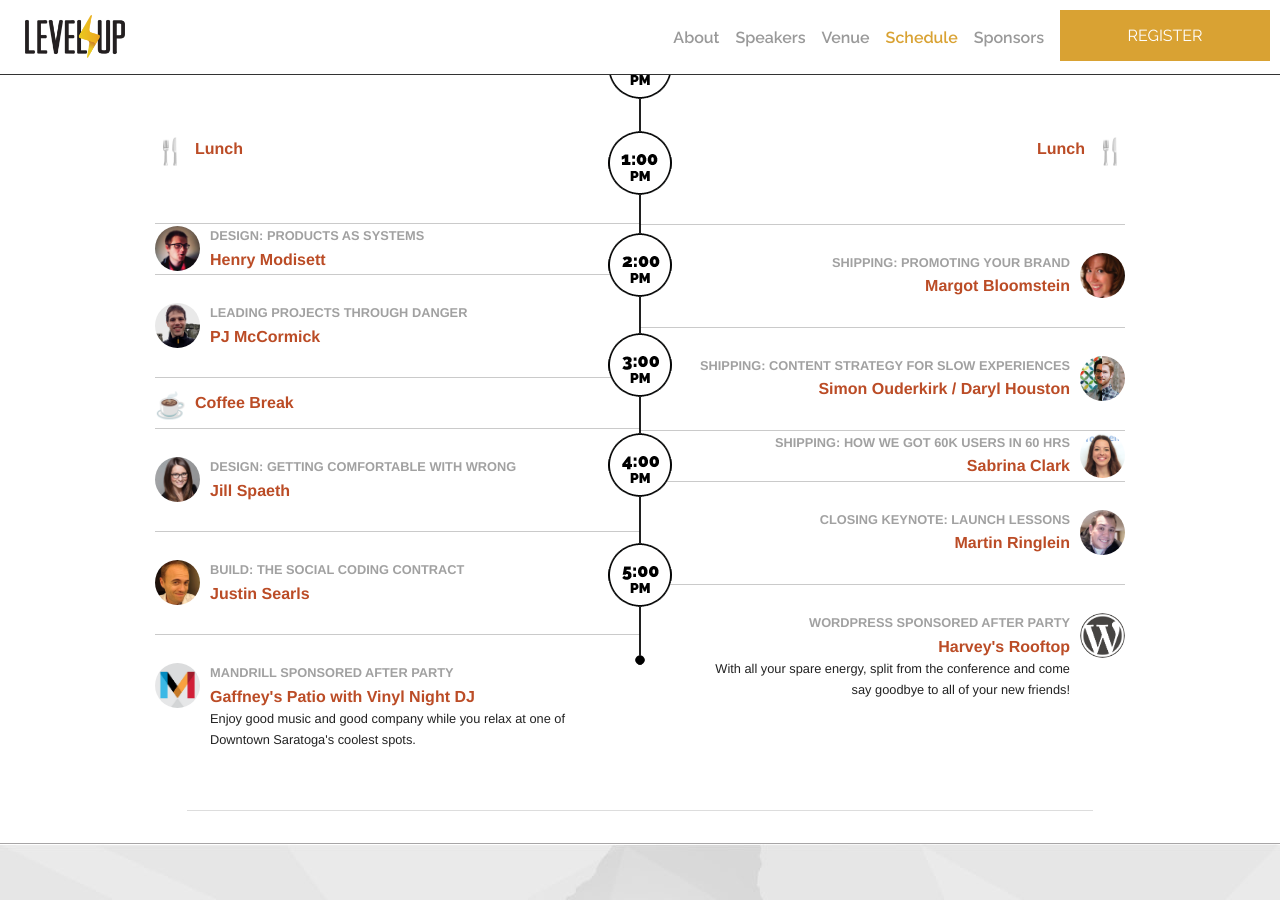
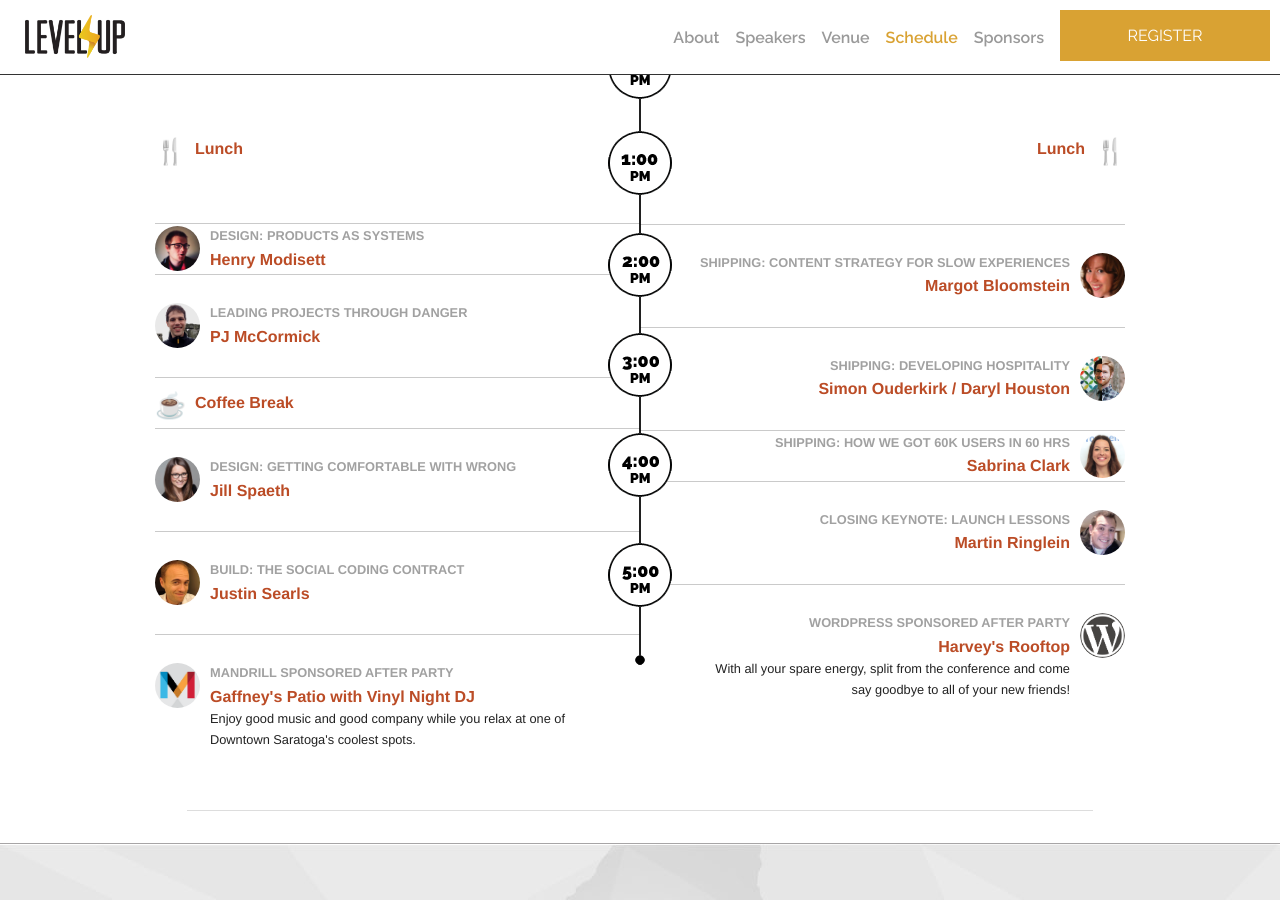
Before and after one commit to madglory/level-up, a Jekyll site: the page built from index.html, in a window 1280 px wide and 900 px high, scrolled down 6437 px. Built offline with Jekyll 4.4.1, drawn with Linux system fonts in a browser that asks for light colours; emoji names are drawn with the system emoji font; comment, search, counter and statistics services are not loaded.

Commit message:
Fixes schedules

```diff
--- a/_data/schedule.yaml
+++ b/_data/schedule.yaml
@@ -96,13 +96,13 @@
     description:
     image: http://cdn.jsdelivr.net/emojione/assets/png/1F374.png
   - title: Margot Bloomstein
-    section: "Shipping: Promoting your brand"
+    section: "Shipping: Content Strategy for Slow Experiences"
     time: 130pm
     length: 60
     description:
     image: /img/margot-bloomstein.jpg
   - title: Simon Ouderkirk / Daryl Houston
-    section: "Shipping: Content Strategy for Slow Experiences"
+    section: "Shipping: Developing Hospitality"
     time: 230pm
     length: 60
     description:
```
